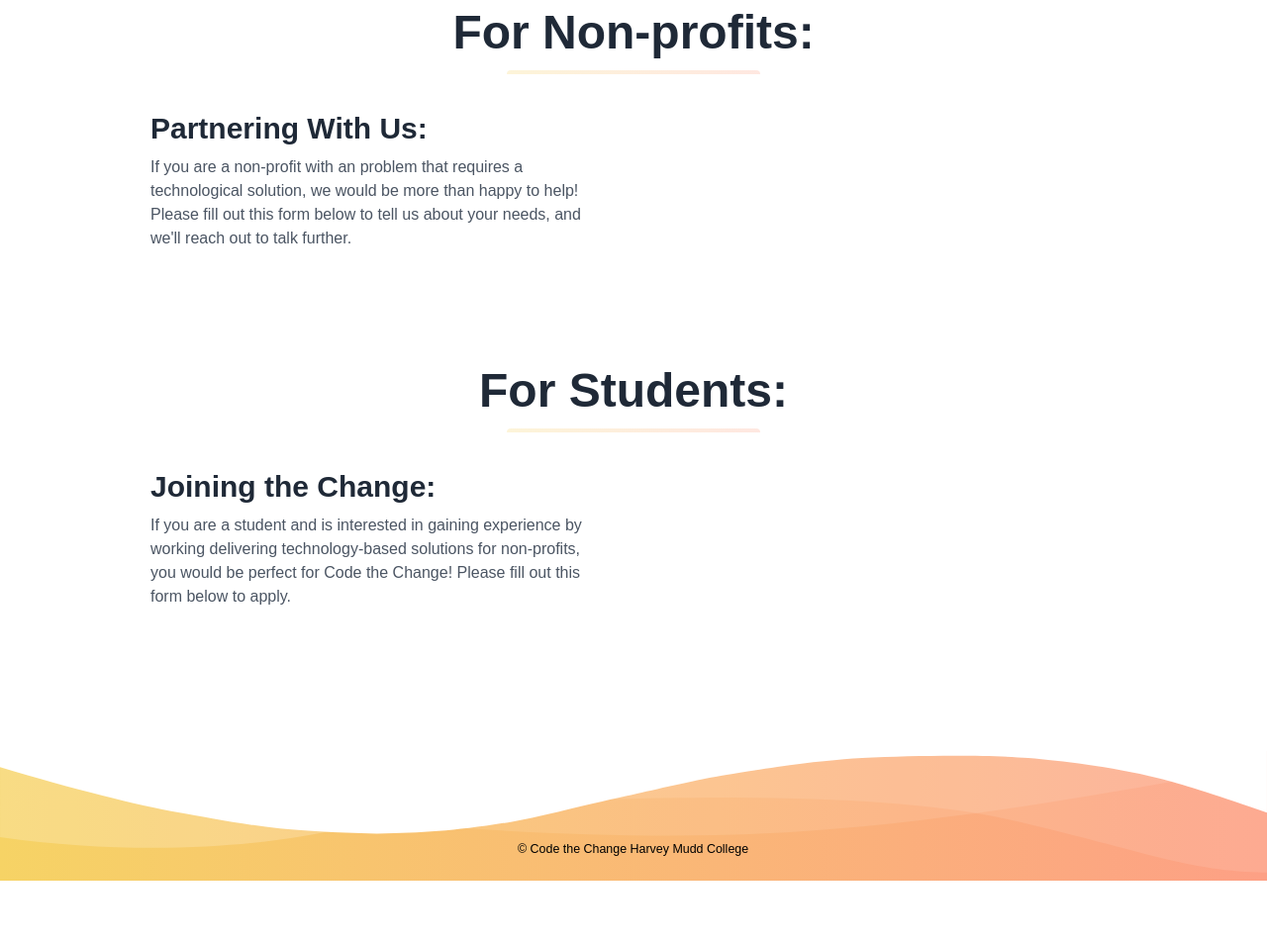
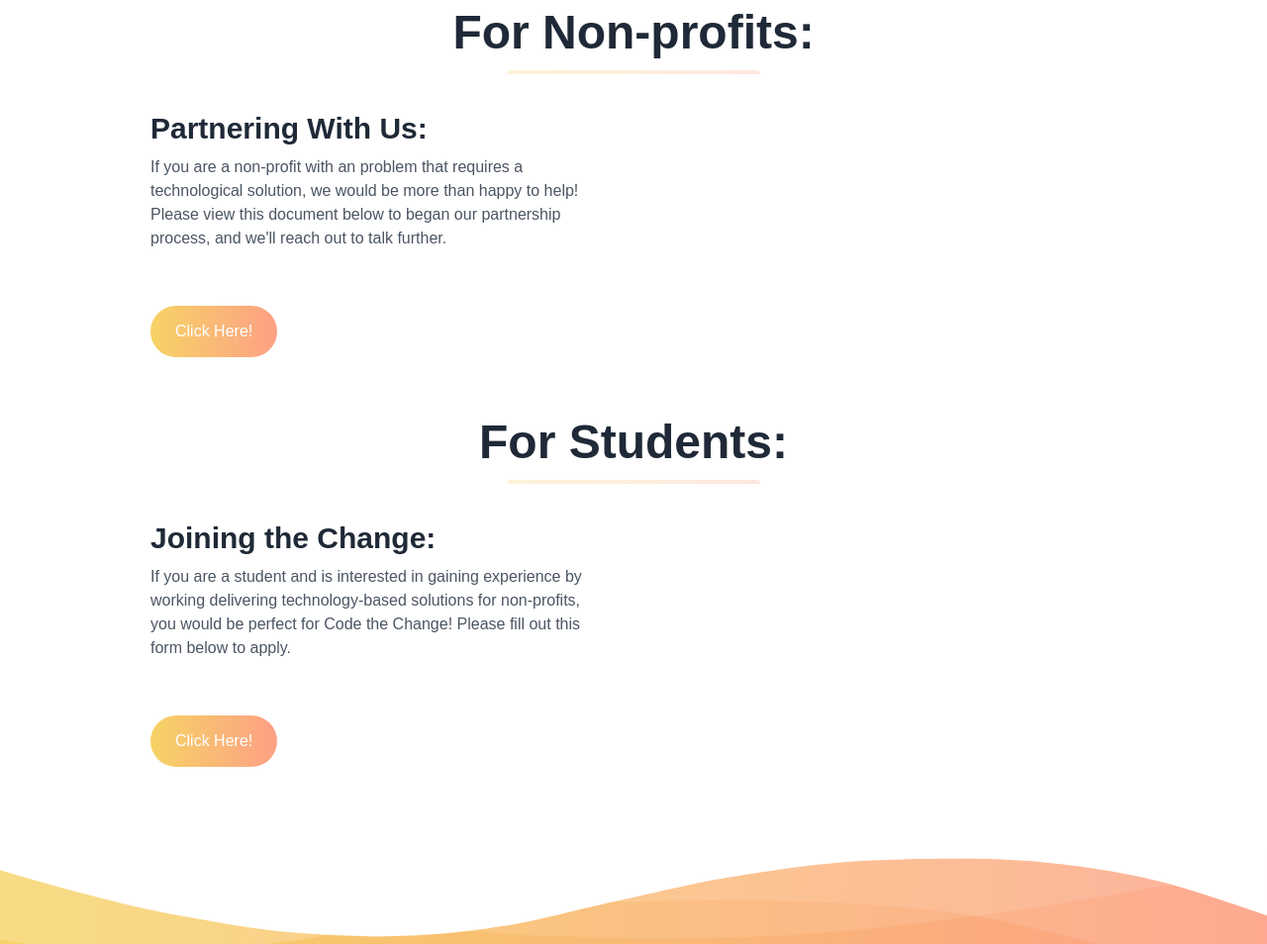
Before and after one commit to codethechangehmc/codethechangehmc.github.io, a plain HTML site: page contact.html in a window 1280 px wide. Shown: the part 309-1263 px from the top of the page at 99% size. Before the commit the page ends 1199 px from the top, so only its background shows below. Drawn offline with nearby package versions, Linux system fonts and the light colour scheme.

Commit message:
Add files via upload

```diff
--- a/contact.html
+++ b/contact.html
@@ -18,11 +18,17 @@
     <link href="https://fonts.googleapis.com/css2?family=Pixelify+Sans:wght@400..700&display=swap" rel="stylesheet">
     <!-- Define your gradient here - use online tools to find a gradient matching your branding-->
     <style>
-      .plane-take-off {
-        font-family:"Pixelify Sans", sans-serif;
-      }
       .gradient {
         background: linear-gradient(90deg, #f6d365 0%, #fda085 100%);
+      }
+      .button_contact_us{
+        background-image: linear-gradient(90deg, #f6d365 0%, #fda085 100%);
+        color: white;
+        padding: 14px 25px;
+        text-decoration: none;
+        display: inline-block;
+        border-radius: 120px;
+
       }
 
 
@@ -84,21 +90,11 @@
           <h1 class="my-4 text-5xl font-bold leading-tight" style="color: rgb(0, 0, 0);">
             Contact Us!
           </h1>
+        </div>
 
-          <!-- <button class="mx-auto lg:mx-0 hover:underline bg-white text-gray-800 font-bold rounded-full my-6 py-4 px-8 shadow-lg focus:outline-none focus:shadow-outline transform transition hover:scale-105 duration-300 ease-in-out">
-            Subscribe
-          </button> -->
-        </div>
-        <!--Right Col-->
-        <!-- <div class="w-full md:w-3/5 py-6 text-center">
-          <!-<img class="w-full md:w-4/5 z-50" src="hero.png" /> -->
-          <!-- <center>
-            <img class="w-full md:w-4/5 z-50" src="HMC.png" style="width: 150px; height: 150px;" />
-          </center> -->
-
-       <!----> </div>
 
     </div>
+
     <div class="relative -mt-12 lg:-mt-24">
       <svg viewBox="0 0 1428 174" version="1.1" xmlns="http://www.w3.org/2000/svg" xmlns:xlink="http://www.w3.org/1999/xlink">
         <g stroke="none" stroke-width="1" fill="none" fill-rule="evenodd">
@@ -133,15 +129,23 @@
             </h3>
             <p class="text-gray-600 mb-8">
               If you are a non-profit with an problem that requires a technological solution, we would be more than happy to help!
-              Please fill out this form below to tell us about your needs, and we'll reach out to talk further.
+              Please view this document below to began our partnership process, and we'll reach out to talk further.
 
 
               <br />
               <br />
             </p>
+            <a href = "https://docs.google.com/document/d/1kSdzI-PODtOdnKURvE7URnxKLC3WV73UaT5i_DS52Fk/edit?usp=sharing">
+                <button class= "button_contact_us" >
+                    Click Here!
+                </button>
+
+            </a>
 
           </div>
+
         </div>
+
 
         <div class="container max-w-5xl mx-auto m-8">
             <h2 class="w-full my-2 text-5xl font-bold leading-tight text-center text-gray-800">
@@ -159,12 +163,15 @@
                   If you are a student and is interested in gaining experience by working delivering technology-based solutions for non-profits, you would be perfect for Code the Change!
                   Please fill out this form below to apply.
 
-
-
-
                   <br />
                   <br />
                 </p>
+                <a href = "https://forms.gle/VHJeWdFMfxHy7Vhn6">
+                    <button class= "button_contact_us" >
+                        Click Here!
+                    </button>
+
+                </a>
 
               </div>
             </div>
```
